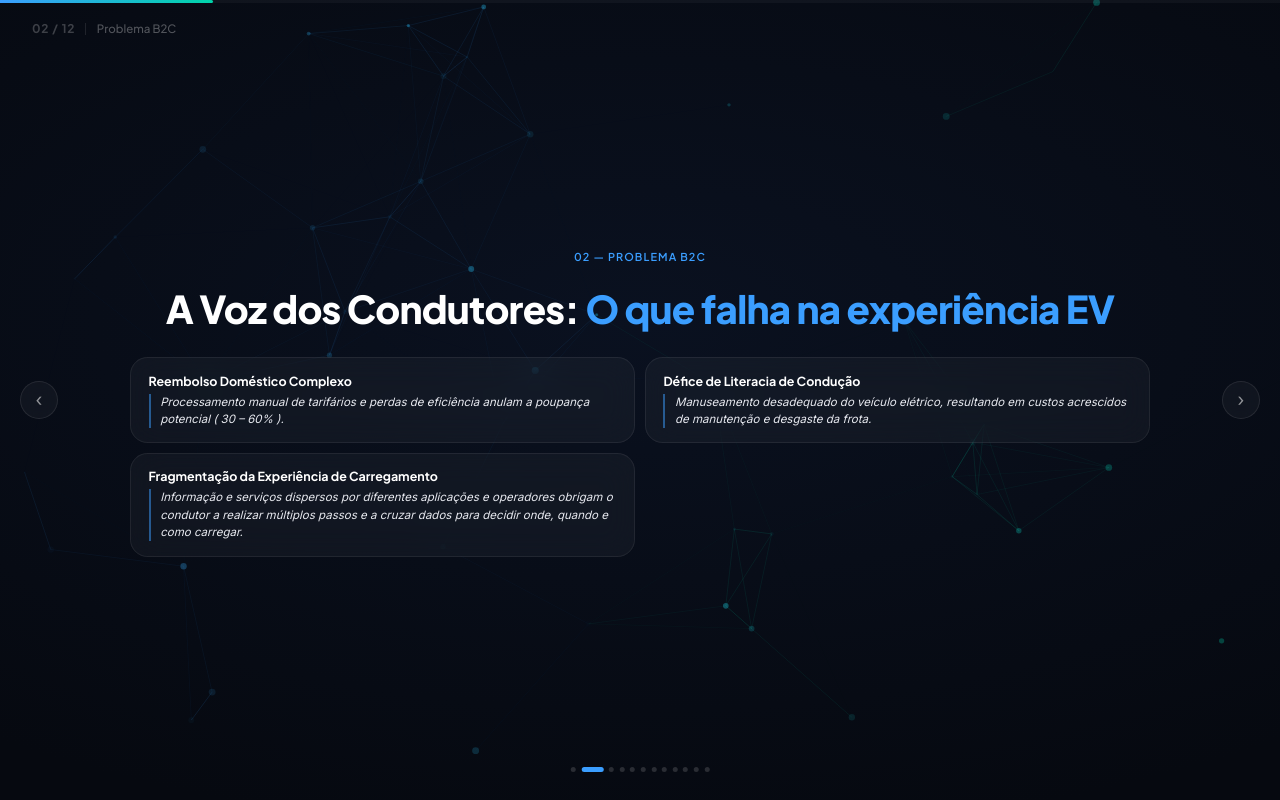
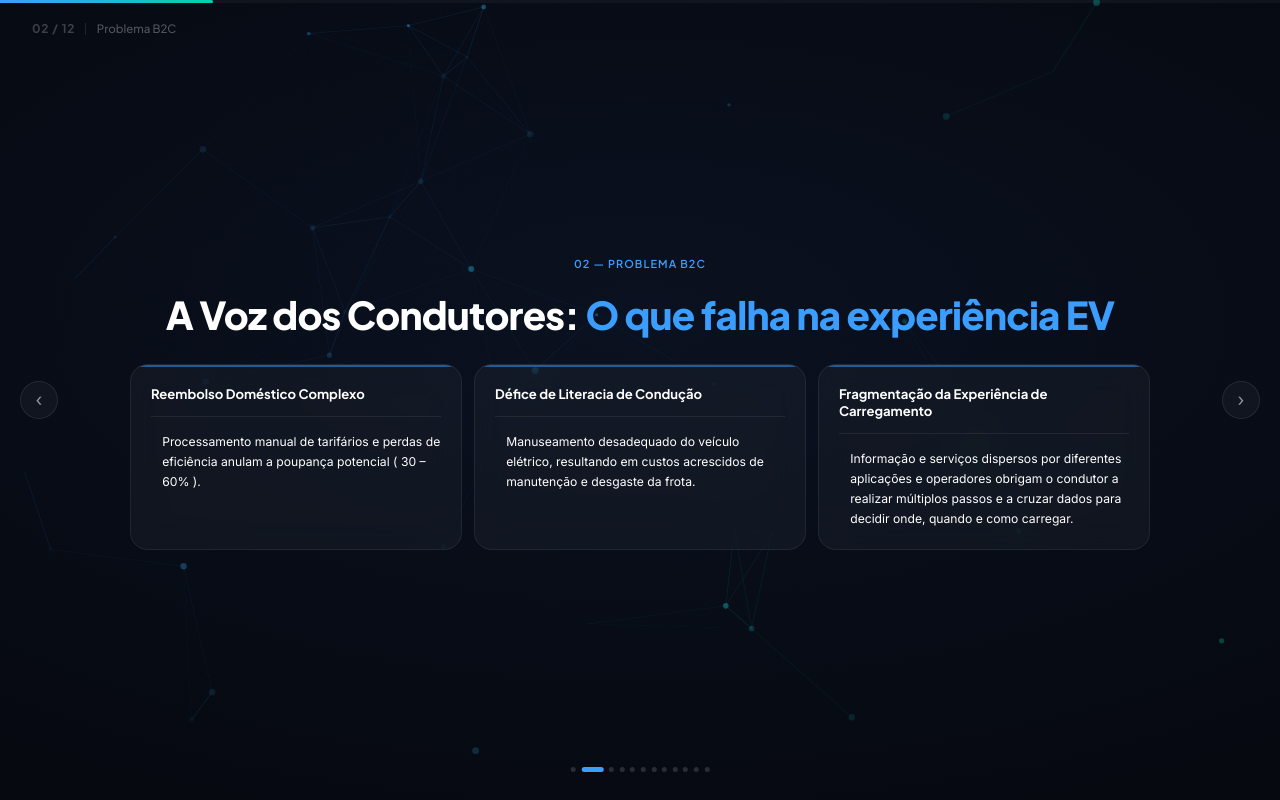
Before and after one commit to Fraviuh/ReVecta, a React (Vite) app: page / in a window 1280 px wide. Both pictures are taken after a click on the button 600 px from the left and 769 px from the top of the page. Built offline with nearby package versions, Linux system fonts and the light colour scheme; the HTML template or start-up script is replaced by a standard one.

Commit message:
Ajusta visual das caixas da pagina 02

```diff
--- a/src/App.tsx
+++ b/src/App.tsx
@@ -208,17 +208,19 @@ function S2() {
           <span style={{ color: BLUE }}>O que falha na experiência EV</span>
         </h2>
       </div>
-      <div style={{ display: "grid", gridTemplateColumns: "1fr 1fr", gap: "0.6rem" }}>
+      <div style={{ display: "grid", gridTemplateColumns: "1fr 1fr 1fr", gap: "0.75rem" }}>
         {items.map((item) => (
-          <Card key={item.title} style={{ padding: "0.9rem 1.1rem", display: "flex", gap: "0.75rem", alignItems: "flex-start" }}>
-            <div style={{ display: "flex", flexDirection: "column", gap: "0.3rem", minWidth: 0 }}>
-              <div style={{ fontFamily: "'Plus Jakarta Sans',sans-serif", fontWeight: 700, fontSize: "0.78rem", color: "#ffffff", lineHeight: 1.3 }}>
+          <Card key={item.title} style={{ padding: "1.25rem 1.25rem", display: "flex", flexDirection: "column", gap: "0.9rem", position: "relative", overflow: "hidden" }}>
+            <div style={{ position: "absolute", top: 0, left: 0, right: 0, height: "2px", background: BLUE, opacity: 0.5 }} />
+            <div style={{ display: "flex", alignItems: "center", gap: "0.6rem" }}>
+              <div style={{ fontFamily: "'Plus Jakarta Sans',sans-serif", fontWeight: 700, fontSize: "0.82rem", color: "#ffffff", lineHeight: 1.3 }}>
                 {item.title}
               </div>
-              <p style={{ margin: 0, fontSize: "0.72rem", color: "#e8eaf0", lineHeight: 1.5, fontStyle: "italic", paddingLeft: "0.6rem", borderLeft: "2px solid rgba(59,158,255,0.5)" }}>
+            </div>
+            <div style={{ height: "1px", background: "rgba(255,255,255,0.07)" }} />
+            <p style={{ margin: 0, fontSize: "0.76rem", color: "#ffffff", lineHeight: 1.65, paddingLeft: "0.7rem", borderLeft: `2px solid ${BLUE}55` }}>
                 {item.quote}
-              </p>
-            </div>
+            </p>
           </Card>
         ))}
       </div>
```
